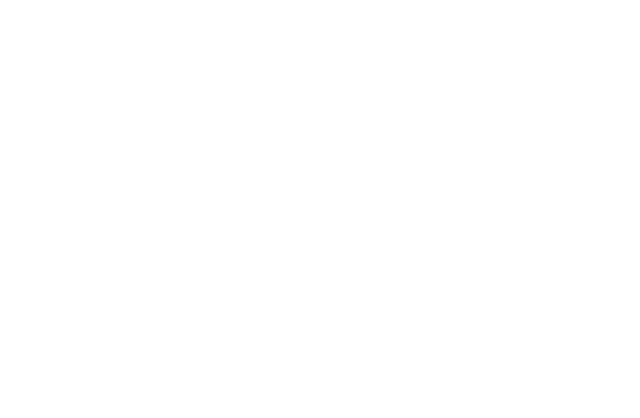
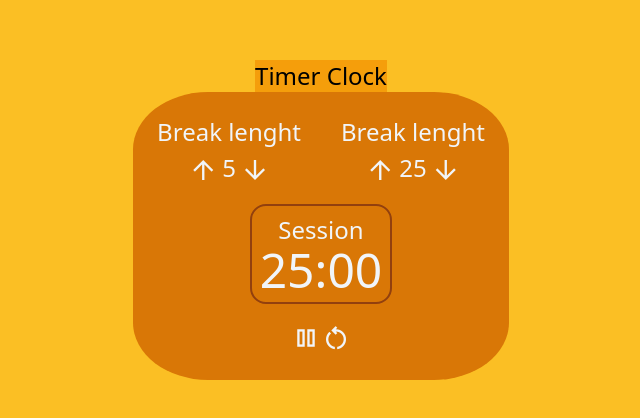
Before and after one commit to MohitPatel1/timerClock, a React (Vite) app: page / in a window 1280 px wide. Shown: the part 180-598 px from the top of the page, without its empty margins (319-959 px from the left). Built offline with nearby package versions, Linux system fonts and the light colour scheme.

Commit message:
design ready

```diff
--- a/index.html
+++ b/index.html
@@ -4,7 +4,8 @@
     <meta charset="UTF-8" />
     <link rel="icon" type="image/svg+xml" href="/vite.svg" />
     <meta name="viewport" content="width=device-width, initial-scale=1.0" />
-    <title>Vite + React</title>
+    <title>25 + 5 clock</title>
+    <link rel="stylesheet" href="https://fonts.googleapis.com/css2?family=Material+Symbols+Outlined:opsz,wght,FILL,GRAD@20..48,100..700,0..1,-50..200" />
   </head>
   <body>
     <div id="root"></div>
--- a/src/App.jsx
+++ b/src/App.jsx
@@ -1,11 +1,45 @@
 import { useState } from 'react'
 
 function App() {
-  const [count, setCount] = useState(0)
+  const [session, setSession] = useState(25)
+  const [timer, setTimer] = useState("25:00")
+  const [pusePlay, setPusePlay] = useState(0)
+  const [recess ,setRecess] = useState(5)
+  const [period ,setPeriod] = useState("Session")
 
   return (
-    <div className="App">
-
+    <div className="h-screen bg-amber-400">
+      <div className='w-full h-full flex flex-col justify-center items-center text-2xl'>
+        <h1 className='text-center text-2xl bg-amber-500'>Timer Clock</h1>
+        <div className='bg-amber-600 flex flex-col justify-center items-center gap-4 p-6 rounded-[20%]  text-slate-100 '>
+          <div className='flex gap-10'>
+            <div className='flex flex-col gap-1 '>
+              <div>Break lenght</div>
+              <div className='flex gap-1 justify-center'>
+              <span class="material-symbols-outlined text-3xl">arrow_upward</span>
+                <div>{recess}</div>
+                <span class="material-symbols-outlined text-3xl">arrow_downward</span>
+              </div>
+            </div>
+            <div className='flex flex-col gap-1 '>
+              <div>Break lenght</div>
+              <div className='flex gap-1 justify-center'>
+                <span class="material-symbols-outlined text-3xl">arrow_upward</span>
+                <div>{session}</div>
+                <span class="material-symbols-outlined text-3xl">arrow_downward</span>
+              </div>
+            </div>
+          </div>
+          <div className='flex flex-col border-amber-800 border-2 p-2 rounded-2xl'>
+            <div className='text-center'>{period}</div>
+            <div className='text-center text-5xl'>{timer}</div>
+          </div>
+          <div className='flex'>
+            <span className="material-symbols-outlined text-3xl">pause</span>
+            <span className="material-symbols-outlined text-3xl">restart_alt</span>
+          </div>
+        </div>
+      </div>
     </div>
   )
 }
```
Also changed, not shown: public/arrow_upward.png (added), src/index.css (line endings or trailing spaces).
